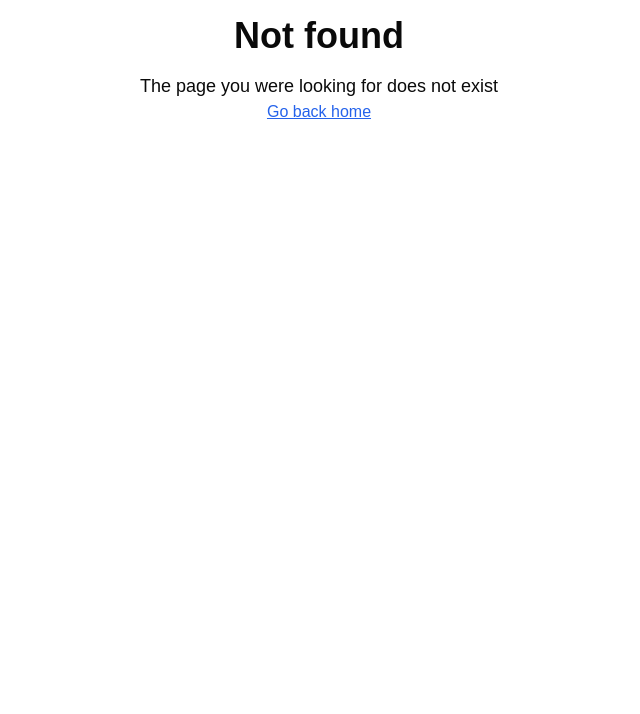
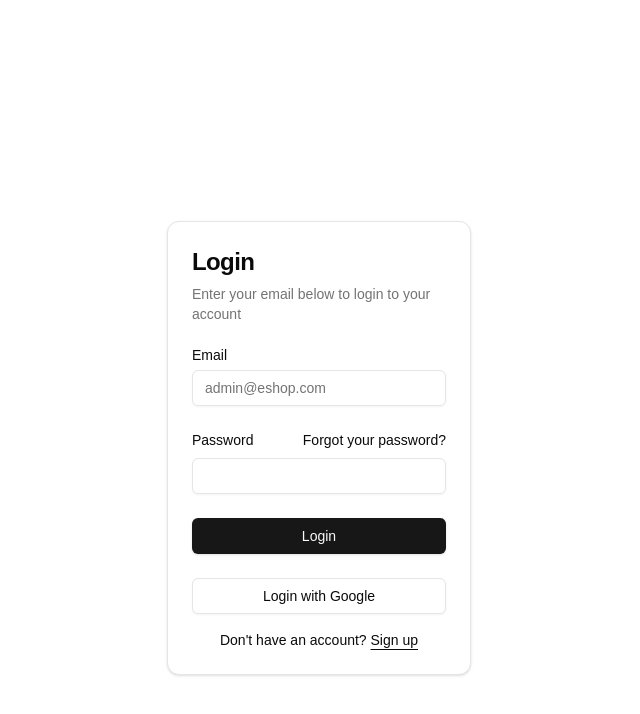
Before and after one commit to idoyudha/eshop-fe-admin, a Next.js app: page /auth/login in a window 1280 px wide. Before the commit this address had no page. Shown: the top 714 px of the page, without its empty margins (321-961 px from the left). Built offline with nearby package versions, Linux system fonts and the light colour scheme.

Commit message:
refactor: move to eshop directory

```diff
--- /dev/null
+++ b/src/app/(eshop)/layout.tsx
@@ -0,0 +1,12 @@
+import "@/app/globals.css";
+import { TooltipProvider } from "@/components/ui/tooltip";
+
+export default async function EshopLayout({ children }: Readonly<{children: React.ReactNode}>) {
+    return (
+        <>
+            <main className="mx-auto flex w-full max-w-7xl flex-1 flex-col px-4 pb-6 pt-2 sm:px-6 lg:px-8">
+		    	{children}
+		    </main>
+        </>
+    )
+}
--- a/src/app/dashboard/page.tsx
+++ b/src/app/(eshop)/page.tsx
@@ -14,7 +14,7 @@ import {
   SidebarTrigger,
 } from "@/components/ui/sidebar"
 
-export default function Page() {
+export default function HomeDashboardPage() {
   return (
     <SidebarProvider>
       <AppSidebar />
--- /dev/null
+++ b/src/app/auth/layout.tsx
@@ -0,0 +1,15 @@
+import "@/app/globals.css";
+
+export default async function AuthLayout({ children }: Readonly<{children: React.ReactNode}>) {
+    return (
+        <>
+            <main className="mx-auto flex w-full max-w-7xl flex-1 flex-col px-4 pb-6 pt-2 sm:px-6 lg:px-8">
+                <div className="flex min-h-svh w-full items-center justify-center p-6 md:p-10">
+                    <div className="w-full max-w-sm">
+                        {children}
+                    </div>
+                </div>
+			</main>
+        </>
+    )
+}
```
Also changed, not shown: src/app/auth/login/page.tsx (renamed from src/app/login/page.tsx), src/app/fonts/GeistMonoVF.woff (deleted), src/app/fonts/GeistVF.woff (deleted).
